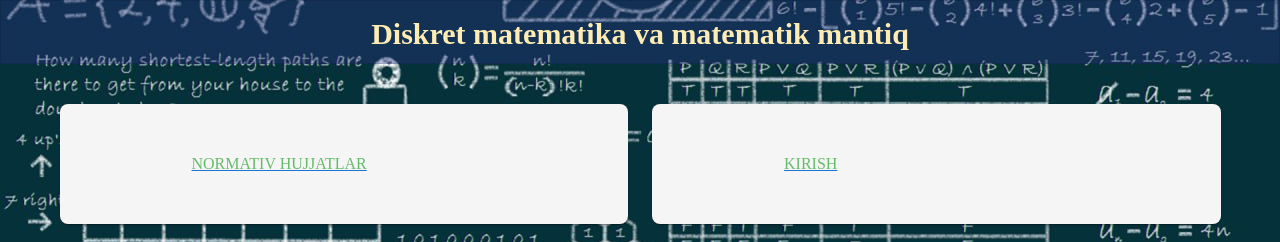
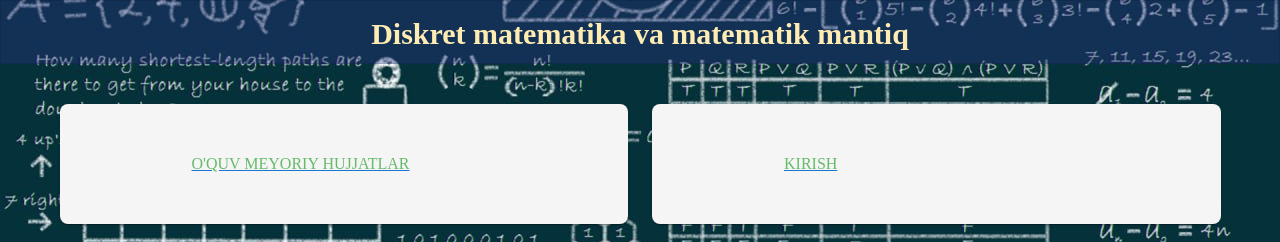
Before and after one commit to valijoncoder9085/matem-dock, a Nuxt app: page /home in a window 1280 px wide. Shown: the top 242 px of the page. Built offline with nearby package versions, Linux system fonts and the light colour scheme.

Commit message:
Update home.vue
Change home page

```diff
--- a/pages/home.vue
+++ b/pages/home.vue
@@ -13,7 +13,7 @@ export default {
     return{
       items: [
         {
-          title: "Normativ Hujjatlar",
+          title: "O'quv meyoriy hujjatlar",
           icon: 'normativ',
           to: '/normativ'
         },
```
